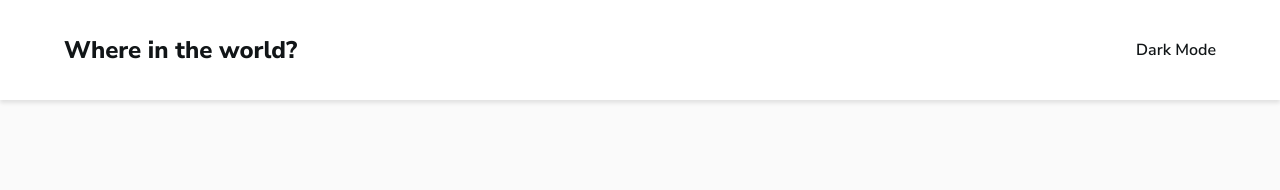
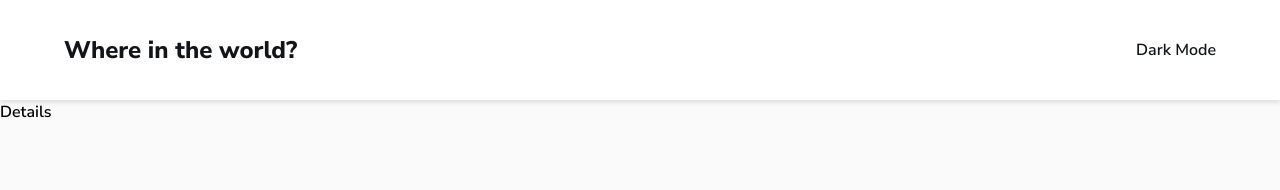
Before and after one commit to Chamara-Wijepala/where-in-the-world, a React (Vite) app: page /1 in a window 1280 px wide. Shown: the top 190 px of the page. Built offline with nearby package versions, Linux system fonts and the light colour scheme.

Commit message:
Add React Router

```diff
--- a/package.json
+++ b/package.json
@@ -10,7 +10,8 @@
   },
   "dependencies": {
     "react": "^18.2.0",
-    "react-dom": "^18.2.0"
+    "react-dom": "^18.2.0",
+    "react-router-dom": "^6.4.3"
   },
   "devDependencies": {
     "@types/react": "^18.0.24",
--- a/src/App.tsx
+++ b/src/App.tsx
@@ -1,9 +1,17 @@
+import { Routes, Route } from "react-router-dom";
 import Header from "components/header";
+import Home from "pages/home";
+import Details from "pages/details";
 
 function App() {
   return (
     <div>
       <Header />
+
+      <Routes>
+        <Route path="/" element={<Home />} />
+        <Route path="/:id" element={<Details />} />
+      </Routes>
     </div>
   );
 }
--- a/src/main.tsx
+++ b/src/main.tsx
@@ -1,11 +1,14 @@
 import React from "react";
 import ReactDOM from "react-dom/client";
+import { BrowserRouter as Router } from "react-router-dom";
 import App from "./App";
 
 import "./main.css";
 
 ReactDOM.createRoot(document.getElementById("root") as HTMLElement).render(
   <React.StrictMode>
-    <App />
+    <Router>
+      <App />
+    </Router>
   </React.StrictMode>
 );
--- /dev/null
+++ b/src/pages/details/index.tsx
@@ -0,0 +1,3 @@
+export default function Details() {
+  return <div>Details</div>;
+}
--- /dev/null
+++ b/src/pages/home/index.tsx
@@ -0,0 +1,3 @@
+export default function Home() {
+  return <div>Home</div>;
+}
```
Also changed, not shown: 1 other file (tests, documents, lock files or other folders).
